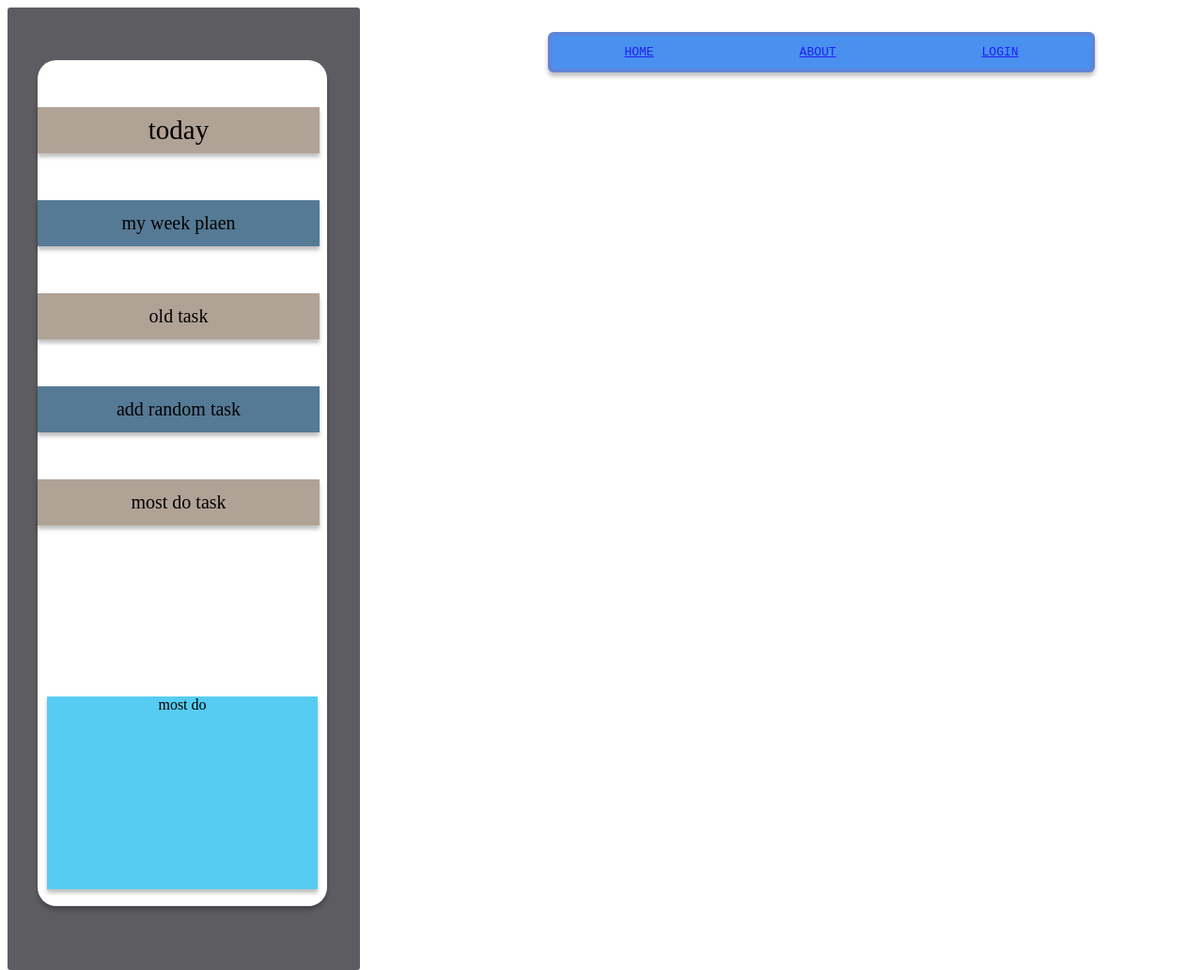
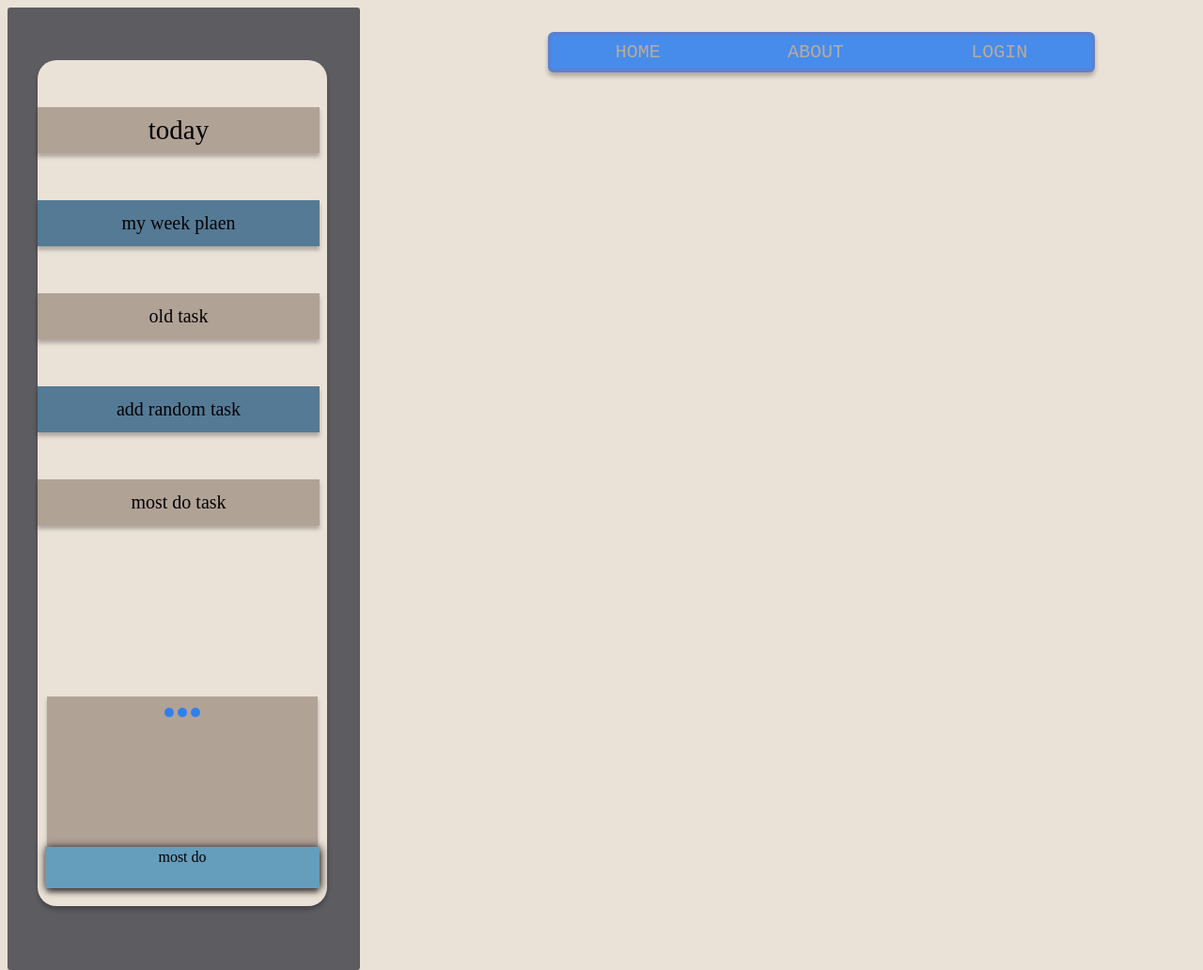
Before and after one commit to mist12bb/time-planner, a plain HTML site: page index.html in a window 1280 px wide. Shown: the whole page at 94% size. Drawn offline with Linux system fonts and the light colour scheme.

Commit message:
Update style.css

```diff
--- a/cssFiles/style.css
+++ b/cssFiles/style.css
@@ -1,9 +1,11 @@
 :root {
-	  --main-bg-color: white;
+	--main-bg-color: #eae1d7;
 }
+
 body {
 	background-color: var(--main-bg-color);
 }
+
 .sideMenu {
 	float: left;
 	background-color: #5d5c61;
@@ -12,6 +14,8 @@ body {
 	border-radius: 3px;
 
 }
+
+
 .inner {
 	width: 308px;
 	height: 900px;
@@ -23,7 +27,7 @@ body {
 	left: 32px;
 }
 
-input[type = "button"] {
+input[type="button"] {
 	font: 1rem 'Fira Sans', sans-serif;
 	padding: .5rem;
 	background: #86d1f0;
@@ -35,15 +39,42 @@ input[type = "button"] {
 .fit {
 	width: 288px;
 	height: 205px;
-	background: #56CCF2;
+	background: #b1a296;
 	box-shadow: 0px 4px 4px rgba(0, 0, 0, 0.25);
 	position: absolute;
 	top: 677px;
 	left: 10px;
+	display: flex;
+	justify-content: center;
+
 
 }
 
+.fit > .round {
 
+	background: #2F80ED;
+	margin: 2px;
+	width: 10px;
+	height: 10px;
+	border-radius: 100px;
+	position: relative;
+	top: 10px;
+
+}
+
+.fit > .footer {
+	background: #659DBD;
+	position: absolute;
+	top: 160px;
+	width: 288px;
+	box-shadow: 1px 1px 9px black;
+	height: 40px;
+	padding: 2px;
+
+
+
+
+}
 
 a * {
 	font-family: Rockwell;
@@ -76,13 +107,22 @@ border-radius: 6px;
 	align-items: center;
 	text-align: center;
 }
+
 .up-mneu > a {
+	text-decoration: none;
 	flex: 1 1 auto;
 	padding: 10px;
+	color: #b1a296;
+	font-size: 20px;
+	transition: 1s;
+
 }
+
 .up-mneu > a:hover {
 	background: #56ccf2;
+	text-decoration: overline;
 	transition: .5s;
 	border-radius: 10px;
 	box-shadow: 5px 3px #659DBD;
+	color: aliceblue;
 }
```
Lines whose indentation alone changed are shown as unchanged.
